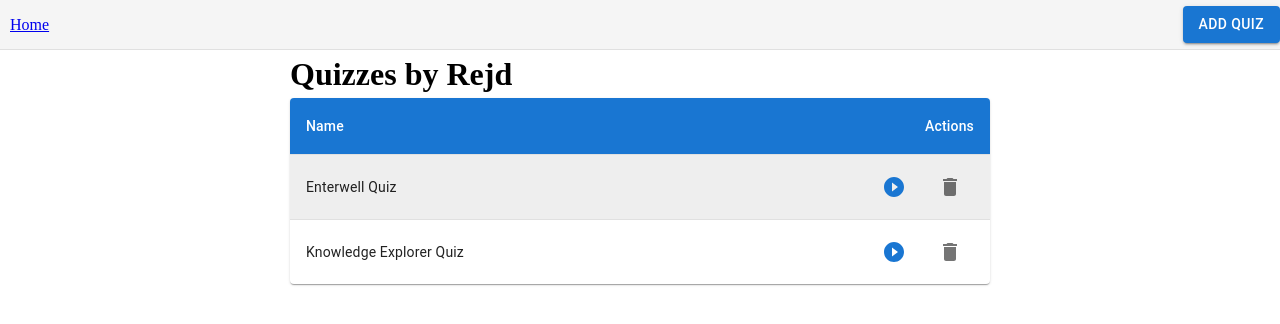
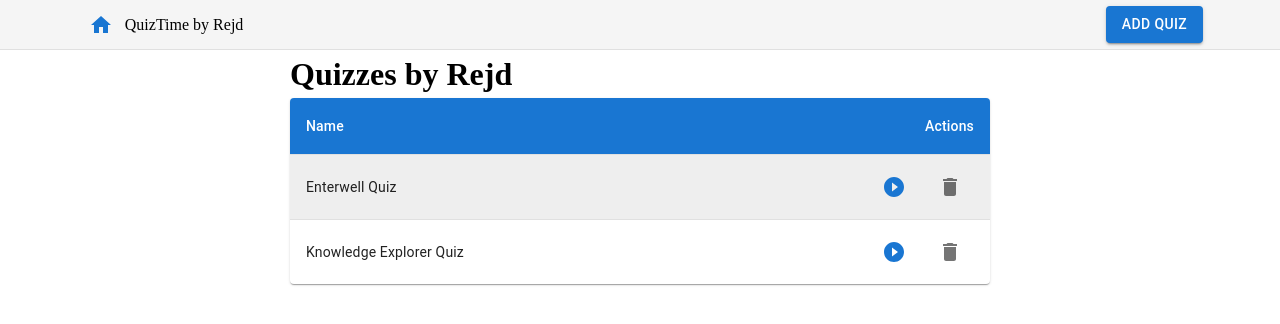
Before and after one commit to bogovich/Enterwell-QuizTime, a React (Vite) app: page / in a window 1280 px wide. Shown: the top 324 px of the page. Built offline with nearby package versions, Linux system fonts and the light colour scheme; data requests are answered from the project's data file.

Commit message:
Added a bit of styling to Navbar, extracted logic to hook

```diff
--- a/src/components/NavBar/NavBar.module.scss
+++ b/src/components/NavBar/NavBar.module.scss
@@ -10,6 +10,7 @@
         justify-content: space-between;
         align-items: center;
         height: 100%;
+        padding: 0 6vw;
     }
 
     ul {
@@ -22,7 +23,12 @@
         li {
             list-style: none;
             display: inline;
-            margin: 0 10px;
+            margin: 0;
+
+            a {
+                text-decoration: none;
+                color: #000;
+            }
         }
     }
 
--- a/src/components/NavBar/NavBar.tsx
+++ b/src/components/NavBar/NavBar.tsx
@@ -1,27 +1,33 @@
-import { Link, useNavigate, useLocation } from "react-router-dom";
+import { Link } from "react-router-dom";
 import styles from "./NavBar.module.scss";
-import Button from '@mui/material/Button';
+import Button from "@mui/material/Button";
+import IconButton from "@mui/material/IconButton";
+import HomeIcon from "@mui/icons-material/Home";
+import { useNavigation } from "../../hooks/useNavigation";
 
 const NavBar = () => {
-
-  const navigate = useNavigate();
-  const location = useLocation();
-
-  const handleAddQuiz = () => {
-    navigate('/add-quiz');
-  }
-
-  const shouldHideButton = location.pathname.includes('/show-quiz/');
+  const { handleAddQuiz, shouldHideButton } = useNavigation();
 
   return (
     <nav className={styles.navbar}>
       <div className={styles.container}>
         <ul>
           <li>
-            <Link to="/">Home</Link>
+            <Link to="/">
+              <IconButton color="primary" size="large">
+                <HomeIcon />
+              </IconButton>
+            </Link>
+          </li>
+          <li>
+            <Link to="/">QuizTime <span className="quiz-author">by Rejd</span></Link>
           </li>
         </ul>
-        {!shouldHideButton && <Button variant="contained" onClick={handleAddQuiz}>Add Quiz</Button>}
+        {!shouldHideButton && (
+          <Button variant="contained" onClick={handleAddQuiz}>
+            Add Quiz
+          </Button>
+        )}
       </div>
     </nav>
   );
--- /dev/null
+++ b/src/hooks/useNavigation.ts
@@ -0,0 +1,14 @@
+import { useNavigate, useLocation } from "react-router-dom";
+
+export const useNavigation = () => {
+  const navigate = useNavigate();
+  const location = useLocation();
+
+  const handleAddQuiz = () => {
+    navigate('/add-quiz');
+  }
+
+  const shouldHideButton = location.pathname.includes('/show-quiz/');
+
+  return { handleAddQuiz, shouldHideButton };
+};
```
